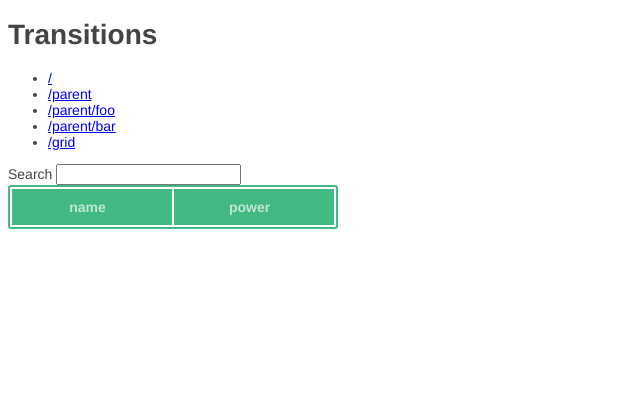
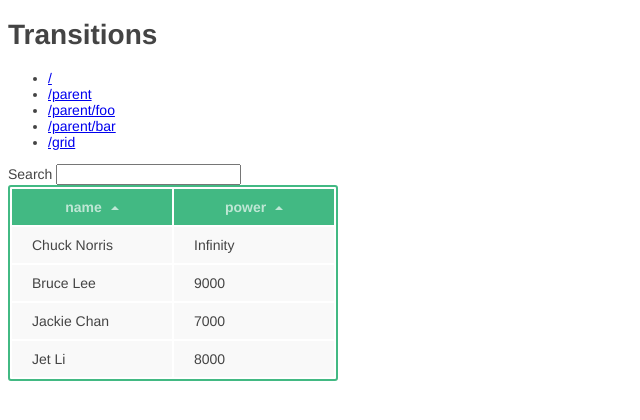
Before and after one commit to songjie0715/vue-demo, a Vue app: page /grid in a window 1280 px wide. Shown: the top 420 px of the page, without its empty margins (0-640 px from the left). Built offline with nearby package versions, Linux system fonts and the light colour scheme.

Commit message:
modify grid

```diff
--- a/src/components/demo-grid.vue
+++ b/src/components/demo-grid.vue
@@ -2,19 +2,72 @@
     <table>
         <thead>
             <tr>
-                <th v-for="col in this.columns">
+                <th v-for="col in columns"
+                    @click="sortBy(col)"
+                    :class="{'active': sortKey == col}">
                     {{ col }}
-                    <span class="arrow"></span>
+                    <span class="arrow" :class="sortList[col] > 0 ? 'asc' : 'dsc'"></span>
                 </th>
             </tr>
         </thead>
         <tbody>
-            <tr v-for="item in this.filteredData">
+            <tr v-for="item in filteredData">
                 <td v-for="i in item">{{ i }}</td>
             </tr>
         </tbody>
     </table>
 </template>
+
+<script>
+  export default {
+      name: 'demo-grid',
+      props: {
+          filterData: Array,
+          columns: Array,
+          filterKey: String
+      },
+      data () {
+          let sortList = {};
+          this.columns.forEach(function (ele) {
+              sortList[ele] = 1;
+          });
+          return {
+              sortKey: '',
+              sortList: sortList
+          };
+      },
+      computed: {
+          filteredData () {
+              let sortKey = this.sortKey;
+              let filterKey = this.filterKey;
+              let order = this.sortList[sortKey] || 1;
+              let filterData = this.filterData;
+
+              if (filterKey) {
+                  filterData = filterData.filter(function (item) {
+                      return Object.keys(item).some(function (key) {
+                          return String(item[key]).toLowerCase().indexOf(filterKey) > -1;
+                      });
+                  });
+              };
+              if (sortKey) {
+                  filterData = filterData.slice().sort(function (a, b) {
+                      a = a[sortKey];
+                      b = b[sortKey];
+                      return (a === b ? 0 : a > b ? 1 : -1) * order;
+                  });
+              };
+              return filterData;
+          }
+      },
+      methods: {
+          sortBy (col) {
+              this.sortKey = col;
+              this.sortList[col] = this.sortList[col] * -1;
+          }
+      }
+  };
+</script>
 
 <style>
     body {
@@ -76,23 +129,4 @@
       border-right: 4px solid transparent;
       border-top: 4px solid #fff;
     }
-
 </style>
-
-<script>
-  export default {
-      name: 'demo-grid',
-      props: ['filter-data', 'columns', 'filterKey'],
-      computed: {
-          filteredData () {
-              var sortKey = this.filterKey;
-              this.filterData = this.filterData.filter(function (item) {
-                  if (item.id === sortKey || item.power === sortKey) {
-                      return true;
-                  }
-              });
-          }
-      }
-  };
-
-</script>
```
